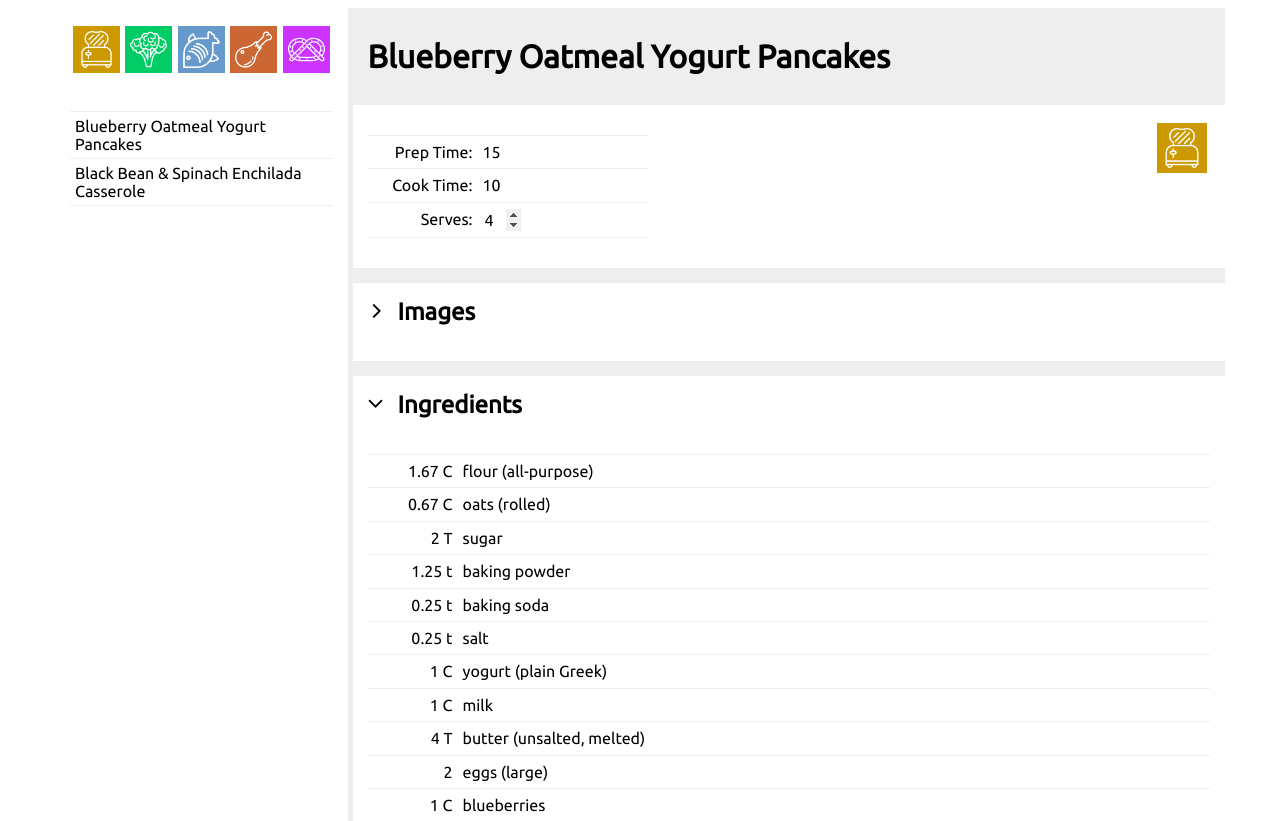
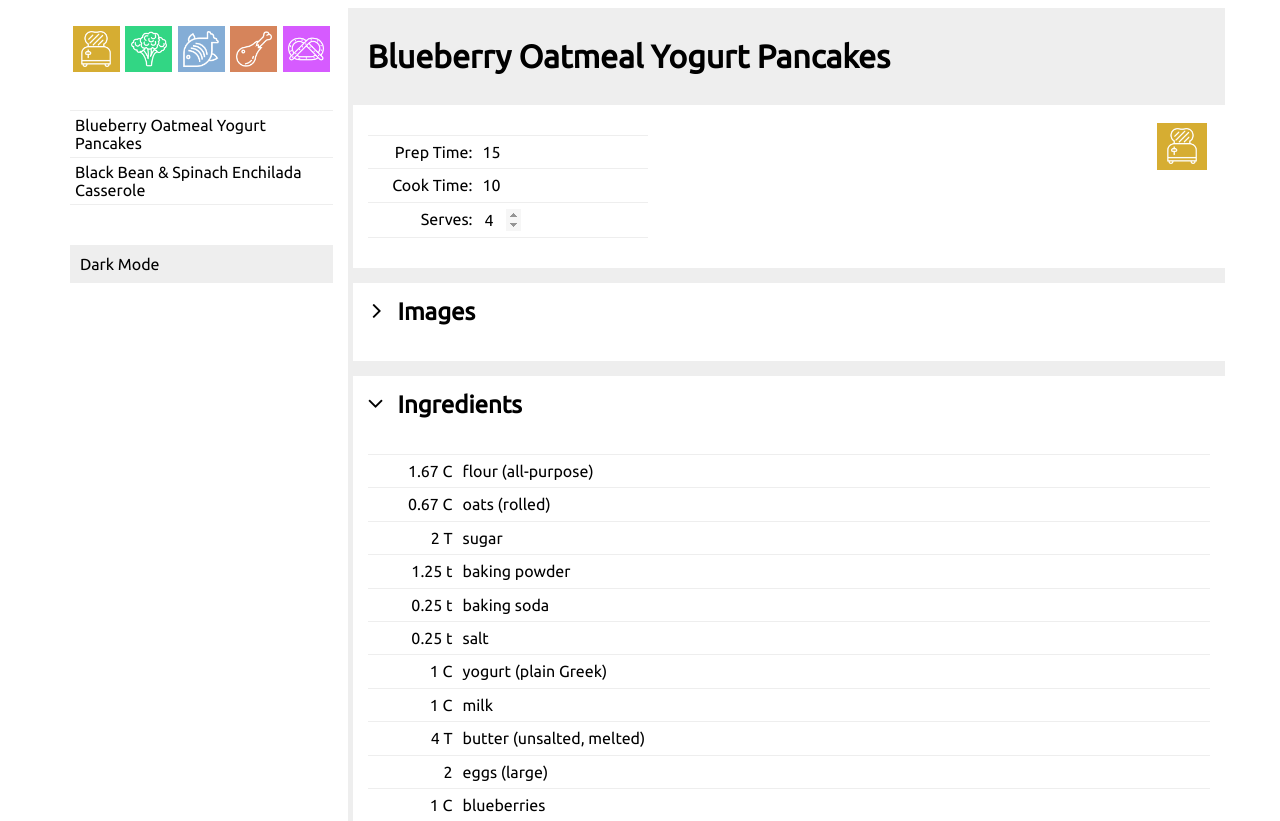
Before and after one commit to jessexknight/foodbook, a PHP site: page / in a window 1280 px wide. Shown: the top 821 px of the page. Run offline with PHP 8.4, Linux system fonts and the light colour scheme; some libraries are stand-ins or nearby versions.

Commit message:
update styling, add light/dark mode

```diff
--- a/css/style.css
+++ b/css/style.css
@@ -1,14 +1,32 @@
 /*------------------------------------------------------------------------------
-  main
+  dark / light mode
 ------------------------------------------------------------------------------*/
+body.light {
+  --c-background: #fff;
+  --c-borders:    #eee;
+  --c-text:       #000;
+  --c-link:       #c66;
+  --c-hover:      #933;
+  --c-done:       #f99;
+  --c-hilight:    #fee;
+  --c-hover-light:#dff;
+  --c-hover-text: #399;
+}
+body.dark {
+  --c-background: #333;
+  --c-borders:    #444;
+  --c-text:       #ccc;
+  --c-link:       #c66;
+  --c-hover:      #f99;
+  --c-done:       #933;
+  --c-hilight:    #633;
+  --c-hover-light:#033;
+  --c-hover-text: #6cc;
+}
 body {
   font-family: 'Ubuntu', sans-serif;
-}
-body.light {
-  background-color: #fff;
-}
-body.dark {
-  background-color: #333;
+  color: var(--c-text);
+  background-color: var(--c-background);
 }
 /*------------------------------------------------------------------------------
   layout
@@ -22,13 +40,25 @@ body.dark {
   display: block;
 }
 #recipe {
-  border-left: 5px solid #eee;
+  border-left: 5px solid var(--c-borders);
 }
 #recipe .section {
-  border-top: 15px solid #eee;
+  border-top: 15px solid var(--c-borders);
 }
 h1 {
   margin: 0px;
+}
+.title {
+  background-color: var(--c-borders);
+}
+#navtags {
+  padding-bottom: 20px;
+}
+#dark-light {
+  cursor: pointer;
+  margin: 40px 0px;
+  padding: 10px;
+  background-color: var(--c-borders);
 }
 /*------------------------------------------------------------------------------
   hover tips
@@ -47,21 +77,23 @@ h1 {
 ------------------------------------------------------------------------------*/
 input[type=number] {
   font: inherit;
+  color: inherit;
+  background: inherit;
   border: none;
   width: 40px;
 }
 input[type=number]::-webkit-inner-spin-button {
-  opacity: 1;
+  opacity: 0.6;
 }
 /*------------------------------------------------------------------------------
   links
 ------------------------------------------------------------------------------*/
 a {
-  color: #c66;
+  color: var(--c-link);
   text-decoration: none;
 }
 a:hover {
-  color: #933;
+  color: var(--c-hover);
   cursor: pointer;
 }
 /*------------------------------------------------------------------------------
@@ -172,27 +206,25 @@ th, td {
   margin: 1%;
   display: inline-block;
   text-align: center;
+  opacity: 0.8;
 }
 .icon {
   width: 100%;
-  max-width: 48px;
+  max-width: 36px;
 }
 .icon-div.breakfast { background-color: #c90; }
 .icon-div.dessert   { background-color: #c3f; }
 .icon-div.fish      { background-color: #69c; }
 .icon-div.meat      { background-color: #c63; }
 .icon-div.veggie    { background-color: #0c6; }
-#navtags {
-  padding-bottom: 20px;
-}
 #navtags .icon-div {
-  opacity: 0.25;
+  opacity: 0.3;
 }
 #navtags .icon-div:hover {
   cursor: pointer;
 }
 #navtags .icon-div.selected {
-  opacity: 1.0;
+  opacity: 0.8;
 }
 #tags .icon-div {
   float: right;
--- a/index.html
+++ b/index.html
@@ -17,11 +17,16 @@
           <div>
             <table class='rowclick' id='navtable'></table>
           </div>
+          <div id="dark-light">
+            Dark Mode
+          </div>
         </div>
       </div>
       <div class='col-xs-12 col-sm-8 col-md-9'>
         <div id='recipe'>
-          <div class='section' style="background-color:#eee;"><h1 id='title'></h1></div>
+          <div class='section title'>
+            <h1 id='title'></h1>
+          </div>
           <div class='section'>
             <div class='row'>
               <div class='col-xs-12 col-sm-6 col-md-4'>
--- a/scripts/main.js
+++ b/scripts/main.js
@@ -143,5 +143,15 @@ $(document).ready(function(){
     $(this).toggleClass('closed');
     $(this).next('.collapse-content').toggleClass('hidden');
   });
+  // listener: dark / light mode
+  $('#dark-light').click(function(e){
+    $('body').toggleClass('dark');
+    $('body').toggleClass('light');
+    if ($('body').hasClass('dark')){
+      $('#dark-light').html('Light Mode')
+    } else if ($('body').hasClass('light')){
+      $('#dark-light').html('Dark Mode')
+    }
+  })
   loadrecipe('oatmeal-pancakes');
 });
```
Also changed, not shown: other parts of css/style.css (+15 -13 lines).
